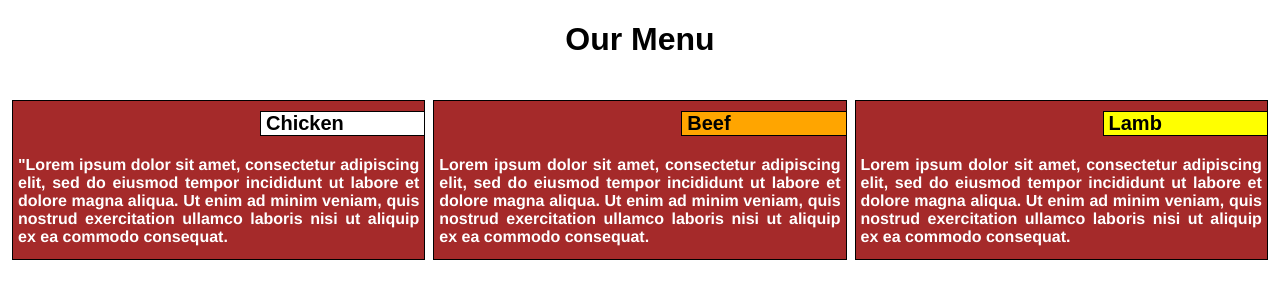
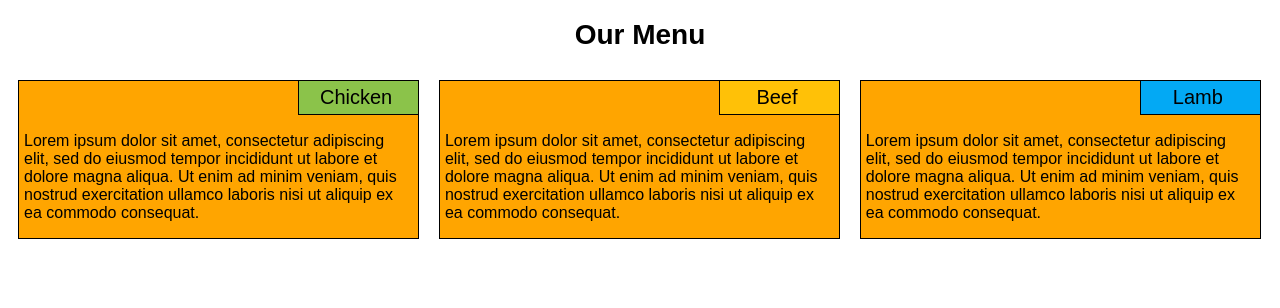
Before and after one commit to eugenekoh91/coursera-test, a plain HTML site: page Eugene.html in a window 1280 px wide. Drawn offline with Linux system fonts and the light colour scheme.

Commit message:
Add files via upload

```diff
--- a/Eugene.html
+++ b/Eugene.html
@@ -9,38 +9,59 @@
 <style>
 
 /********** Base styles **********/
+
 * {box-sizing: border-box;
-   margin:1;
-   padding:1;
-   font-family: Arial, Helvetica, sans-serif;
-   font-weight: bold;}
+   font-family: sans-serif;}
 
-p {
-  position: relative;
-  border: 1px solid black;
-  background-color: #A52A2A;
-  width: 100%;
-  height: 160px;
-  margin-right: auto;
-  margin-left: auto;
-  padding: 5px;
-  padding-top: 55px;
-  font-family: Helvetica;
-  color: white;
-  text-align: justify;
-  }
+h1 {text-align: center;
+    font-size: 175%;}
 
-.row {position: relative;}
+section {float: left;
+         padding: 10px;
+         margin: 0px;}
 
-.row #box {position: relative;
-           float: right;
-           top: -165px;
-           border: 1px solid black;
-           width: 40%;
-           height: 200%;
-           margin: auto;
-           background: yellow;}
+#container {padding: 0px 0px 0px 0px;
+            border: 1px solid black;
+            margin: 0px 0px 0px 0px;
+            background-color: orange;}
 
+#container > p {width: 100%;
+                margin-right: auto;
+                margin-left: auto;
+                padding: 0px 5px 0px 5px;}
+
+.title {width: 30%;
+        position: relative;
+        border: 1px solid black;
+        border-top: 0px;
+        border-right: 0px;
+        padding: 5px 5px 5px 0px;
+        margin-bottom: -35px;
+        text-align: center;
+        left: 70%;
+        font-size: 125%;}
+
+.title > p {padding: 0px;
+            margin: 0px;
+            border: 1px solid green;}
+
+#p1, #p2, #p3 {height: auto;}
+
+#p1 .title {background-color: #8BC34A;}
+#p2 .title {background-color: #FFC107;}
+#p3 .title {background-color: #03A9F4;}
+
+/********** Media styles **********/
+
+@media (min-width: 992px) {section {float: left;
+                                    width: 33.3%;}}
+
+@media (min-width: 768px) and (max-width: 991px) {#p1, #p2 {width: 50%;}
+                                                  #p3 {width: 100%;
+                                                       clear: left;}}
+
+@media (max-width: 767px) {section {width: 100%;
+                                    clear: left;}
 
 </style>
 
@@ -48,21 +69,29 @@ p {
 
 <h1><center>Our Menu</center></h1>
 
-<div class="row">
-  <div class="col-lg-4 col-md-6"><p>"Lorem ipsum dolor sit amet, consectetur adipiscing elit, sed do eiusmod tempor incididunt ut labore et dolore magna aliqua. Ut enim ad minim veniam, quis nostrud exercitation ullamco laboris nisi ut aliquip ex ea commodo consequat. </p>
-    <span id="box" style="background-color: white; font-size: 125%; padding-left: 5px">Chicken</span>
-      </div>
-  <div class="col-lg-4 col-md-6"><p>Lorem ipsum dolor sit amet, consectetur adipiscing elit, sed do eiusmod tempor incididunt ut labore et dolore magna aliqua. Ut enim ad minim veniam, quis nostrud exercitation ullamco laboris nisi ut aliquip ex ea commodo consequat. </p>
-    <span id="box" style="background-color: orange; font-size: 125%; padding-left: 5px">Beef</span>
-      </div>
-  <div class="col-lg-4 col-md-12"><p>Lorem ipsum dolor sit amet, consectetur adipiscing elit, sed do eiusmod tempor incididunt ut labore et dolore magna aliqua. Ut enim ad minim veniam, quis nostrud exercitation ullamco laboris nisi ut aliquip ex ea commodo consequat. </p>
-    <span id="box" style="background-color: yellow; font-size: 125%; padding-left: 5px">Lamb</span>
-      </div>
-</div>
+<section id="p1">
+  <div id="container">
+    <div class="title">Chicken</div>
+    <br></br>
+    <p>Lorem ipsum dolor sit amet, consectetur adipiscing elit, sed do eiusmod tempor incididunt ut labore et dolore magna aliqua. Ut enim ad minim veniam, quis nostrud exercitation ullamco laboris nisi ut aliquip ex ea commodo consequat.</p>
+  </div>
+</section>
 
+<section id="p2">
+  <div id="container">
+    <div class="title">Beef</div>
+    <br></br>
+    <p>Lorem ipsum dolor sit amet, consectetur adipiscing elit, sed do eiusmod tempor incididunt ut labore et dolore magna aliqua. Ut enim ad minim veniam, quis nostrud exercitation ullamco laboris nisi ut aliquip ex ea commodo consequat.</p>
+  </div>
+</section>
 
-</div>
-</div>
+<section id="p3">
+  <div id="container">
+    <div class="title">Lamb</div>
+    <br></br>
+    <p>Lorem ipsum dolor sit amet, consectetur adipiscing elit, sed do eiusmod tempor incididunt ut labore et dolore magna aliqua. Ut enim ad minim veniam, quis nostrud exercitation ullamco laboris nisi ut aliquip ex ea commodo consequat.</p>
+  </div>
+</section>
 
 </body>
 </html>
```
